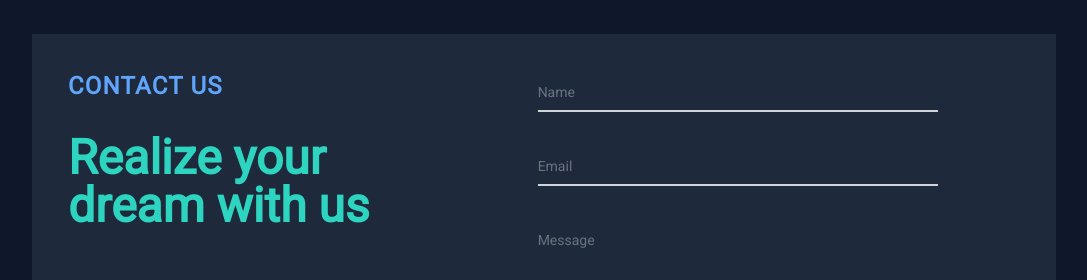
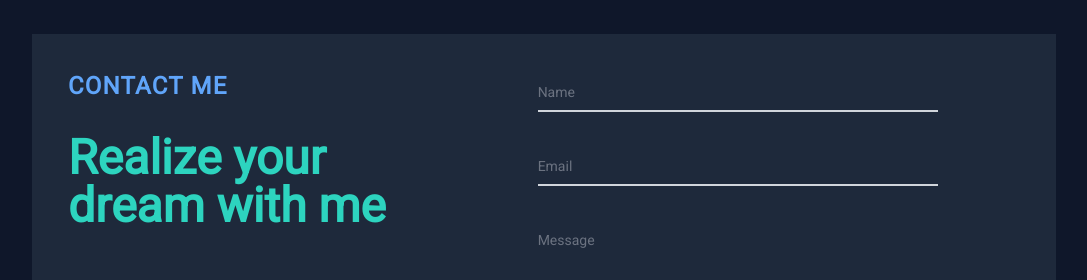
Before and after one commit to aidilrx04/aidilrx04-portfolio, a SvelteKit app: page / in a window 1280 px wide. Shown: the part 1437-1717 px from the top of the page, without its empty margins (96-1183 px from the left). Built offline with nearby package versions, Linux system fonts and the light colour scheme; some icons are missing.

Commit message:
fix: change us to me cuz im single T_T

```diff
--- a/src/routes/+page.svelte
+++ b/src/routes/+page.svelte
@@ -135,9 +135,9 @@
 			<div
 				class="title uppercase text-2xl tracking-wider text-blue-400 font-bold mb-8 text-center md:text-left"
 			>
-				Contact Us
+				Contact Me
 			</div>
-			<h2 class="text-5xl font-extrabold text-teal-400 mb-8">Realize your dream with us</h2>
+			<h2 class="text-5xl font-extrabold text-teal-400 mb-8">Realize your dream with me</h2>
 			<div class="icons text-3xl flex items-center md:justify-start gap-5 justify-center">
 				<a href="https://facebook.com/muhd.aidils.7" target="_blank">
 					<i class="ph-duotone ph-facebook-logo text-blue-500" />
```
